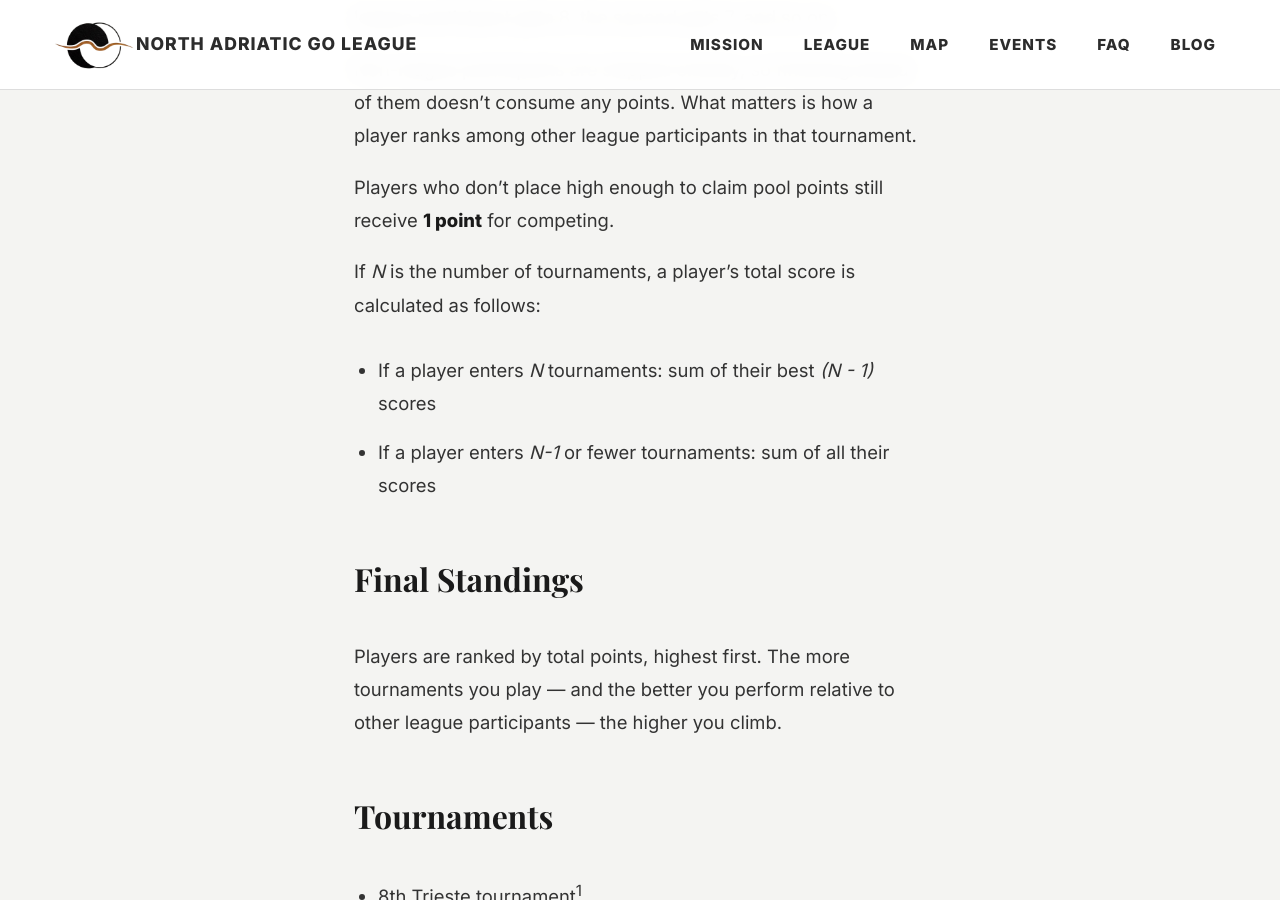
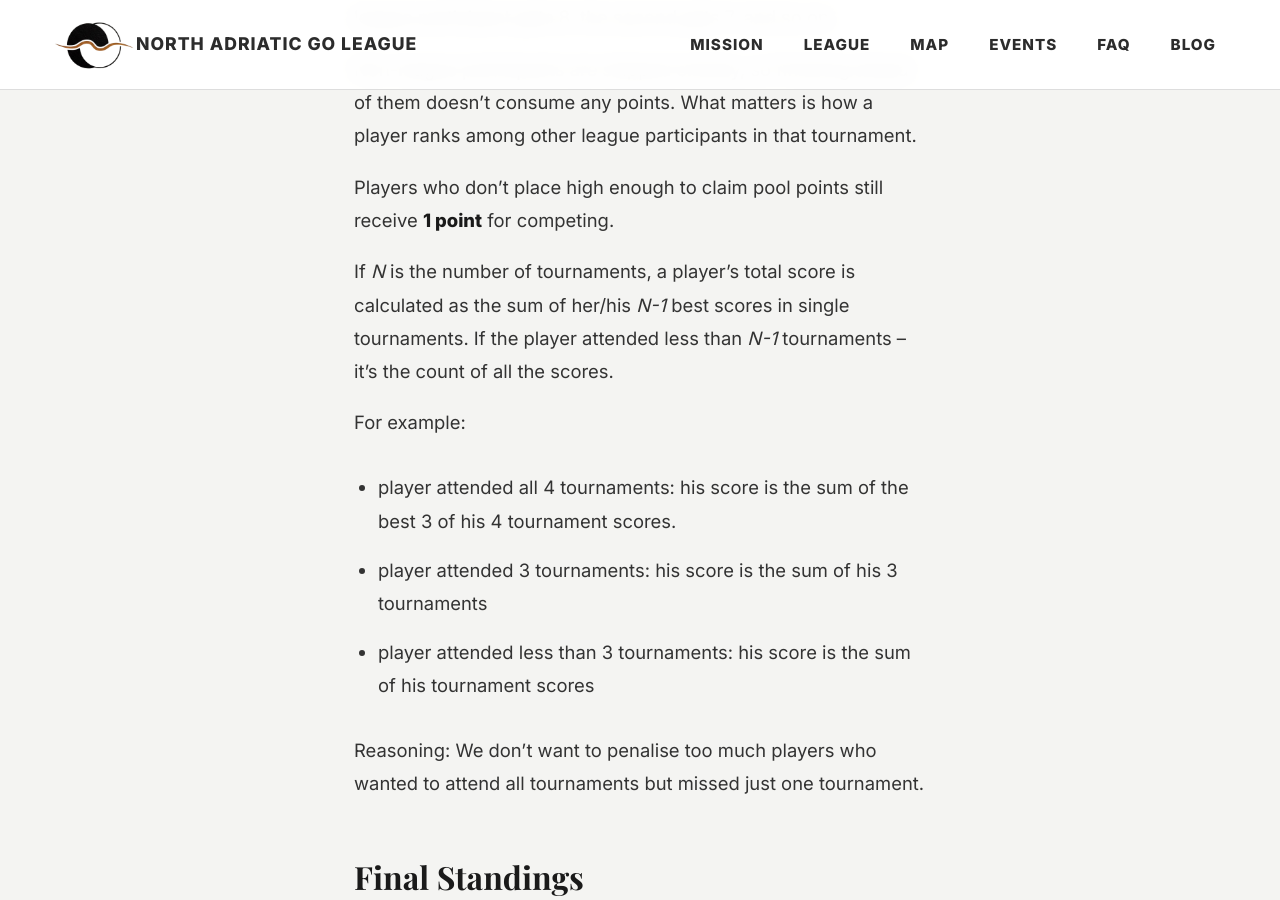
Before and after one commit to North-Adriatic-Go-League/north-adriatic-go-league.github.io, a Jekyll site: the page built from league.md, in a window 1280 px wide and 900 px high, scrolled down 1149 px. Built offline with Jekyll 4.4.1, drawn with Linux system fonts in a browser that asks for light colours; some web fonts are replaced.

Commit message:
Point system explanation

```diff
--- a/league.md
+++ b/league.md
@@ -22,9 +22,14 @@ Non-league participants are skipped entirely, so finishing ahead of them doesn't
 
 Players who don't place high enough to claim pool points still receive **1 point** for competing.
 
-If *N* is the number of tournaments, a player's total score is calculated as follows:
-- If a player enters *N* tournaments: sum of their best *(N - 1)* scores
-- If a player enters *N-1* or fewer tournaments: sum of all their scores
+If *N* is the number of tournaments, a player's total score is calculated as the sum of her/his *N-1* best scores in single tournaments. If the player attended less than *N-1* tournaments -- it's the count of all the scores.
+
+For example:
+- player attended all 4 tournaments: his score is the sum of the best 3 of his 4 tournament scores.
+- player attended 3 tournaments: his score is the sum of his 3 tournaments
+- player attended less than 3 tournaments: his score is the sum of his tournament scores
+
+Reasoning: We don't want to penalise too much players who wanted to attend all tournaments but missed just one tournament.
 
 ### Final Standings
 
```
